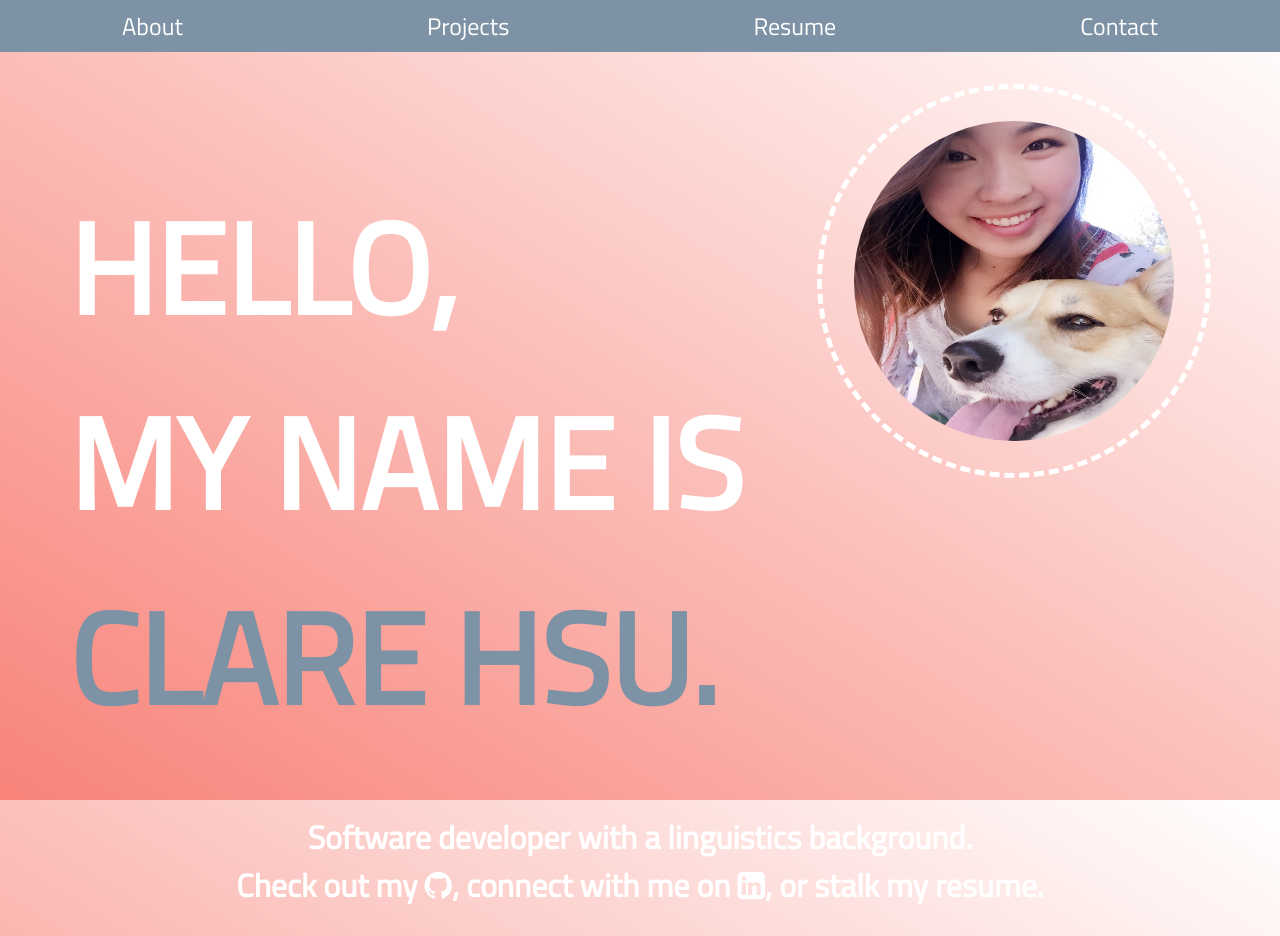
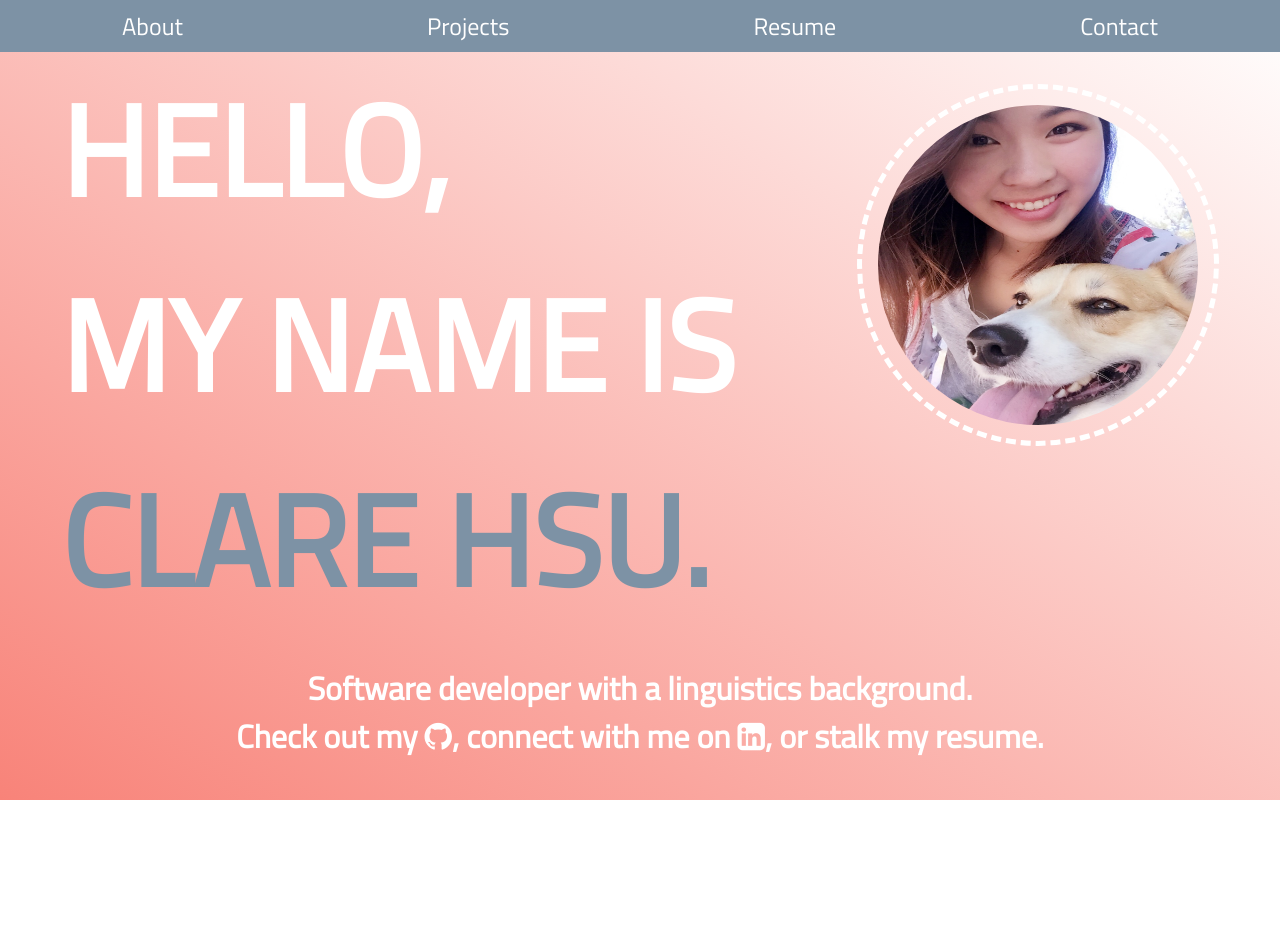
Before and after one commit to clarehsu390/portfolio, a React (Create React App) app: page /#/ in a window 1280 px wide. After the commit the page ends 800 px from the top, so only its background shows below. Built offline with nearby package versions, Linux system fonts and the light colour scheme.

Commit message:
Add about component

```diff
--- /dev/null
+++ b/src/components/About.js
@@ -0,0 +1,17 @@
+import React from 'react';
+
+export default class About extends React.Component {
+    render() {
+        return (
+            <div className="about">
+            <section className="about__section">
+                <h2>About Me</h2>
+                <p>
+                    Clare is a software developer with a linguistics degree. She discovered her passion for coding when she was introduced to computational linguistics. Wanting to pursue a technical career, she has now completed projects and continues to develop her technical repoitoire.
+                </p>
+                </section>
+            </div>
+        );
+
+    }
+}
--- a/src/components/Homepage.css
+++ b/src/components/Homepage.css
@@ -10,11 +10,11 @@
     display: flex;
     justify-content: space-around;
     flex-direction: row;
-    padding: 2em;
 
 }
 .page__title {
     margin-bottom: 0em;
+    margin-top: 0em;
     color: white;
    font-size: 8em;
    animation: slideLeft 2s;
@@ -24,10 +24,11 @@
     color: #7d92a5;
 }
 .page__photo {
+    margin-top: 2em;
     height: 20em;
     width: 20em;
     border: dashed 5px white;
-    padding: 2em;
+    padding: 1em;
     border-radius: 50%;
     animation: slideRight 2s;
 }
--- a/src/components/Homepage.js
+++ b/src/components/Homepage.js
@@ -1,6 +1,5 @@
 import React from 'react';
 import './Homepage.css';
-import NavBar from './Navbar';
 export default class Homepage extends React.Component {
     componentDidMount() {
         this.displayLater();
@@ -15,7 +14,6 @@ export default class Homepage extends React.Component {
     render() {
         return (
             <div className="homepage">
-            <NavBar/>
                 <header className='page__header'>
                     <h1 className='page__title'>
                     HELLO,
--- a/src/components/Navbar.css
+++ b/src/components/Navbar.css
@@ -1,6 +1,7 @@
 .navbar{
     align-items: center;
     background: #7d92a5;
+    font-family: 'Titillium Web', sans-serif;
 }
 .navbar__links {
     display: flex;
@@ -9,9 +10,11 @@
 
 }
 .navbar__links a{
-    float: right;
     padding: 8px;
     text-decoration: none;
     color: white;
     font-size: 1.5em;
 }
+.navbar__links a:hover{
+   color: pink;
+}
--- a/src/components/Page.js
+++ b/src/components/Page.js
@@ -1,10 +1,15 @@
 import React from 'react';
 import { Route } from 'react-router-dom';
+import "./Navbar.css";
+import About from './About';
 import ProjectIndex from './Projects';
 import HomePage from './Homepage';
+import Navbar from './Navbar';
 const Page = () => (
     <div>
+        <Route path="/" component={ Navbar }/>
         <Route exact path='/' component={ HomePage }/>
+        <Route path='/about' component={ About }/>
         <Route path='/projects' component={ ProjectIndex }/>
         </div>
 );
```
